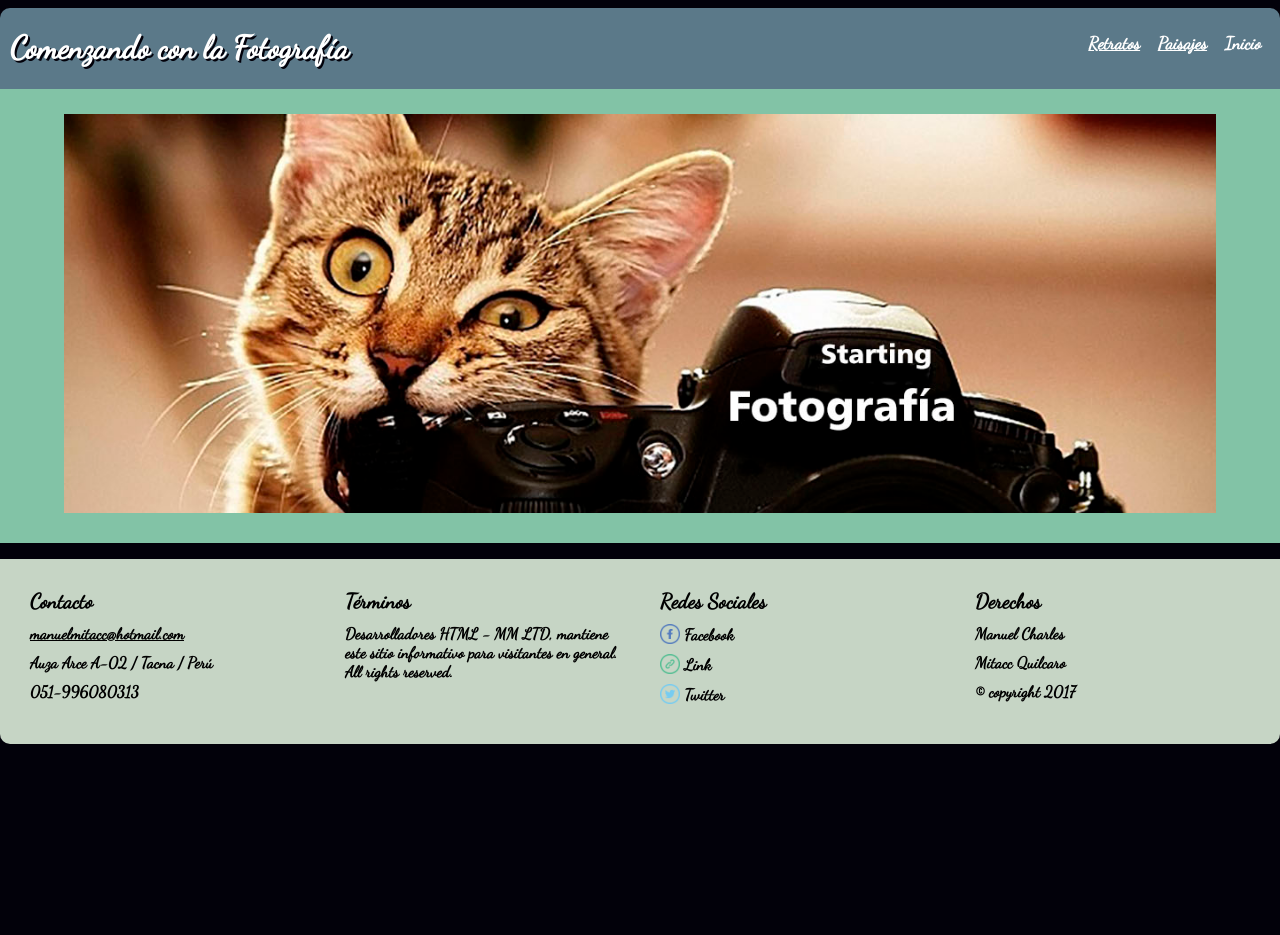
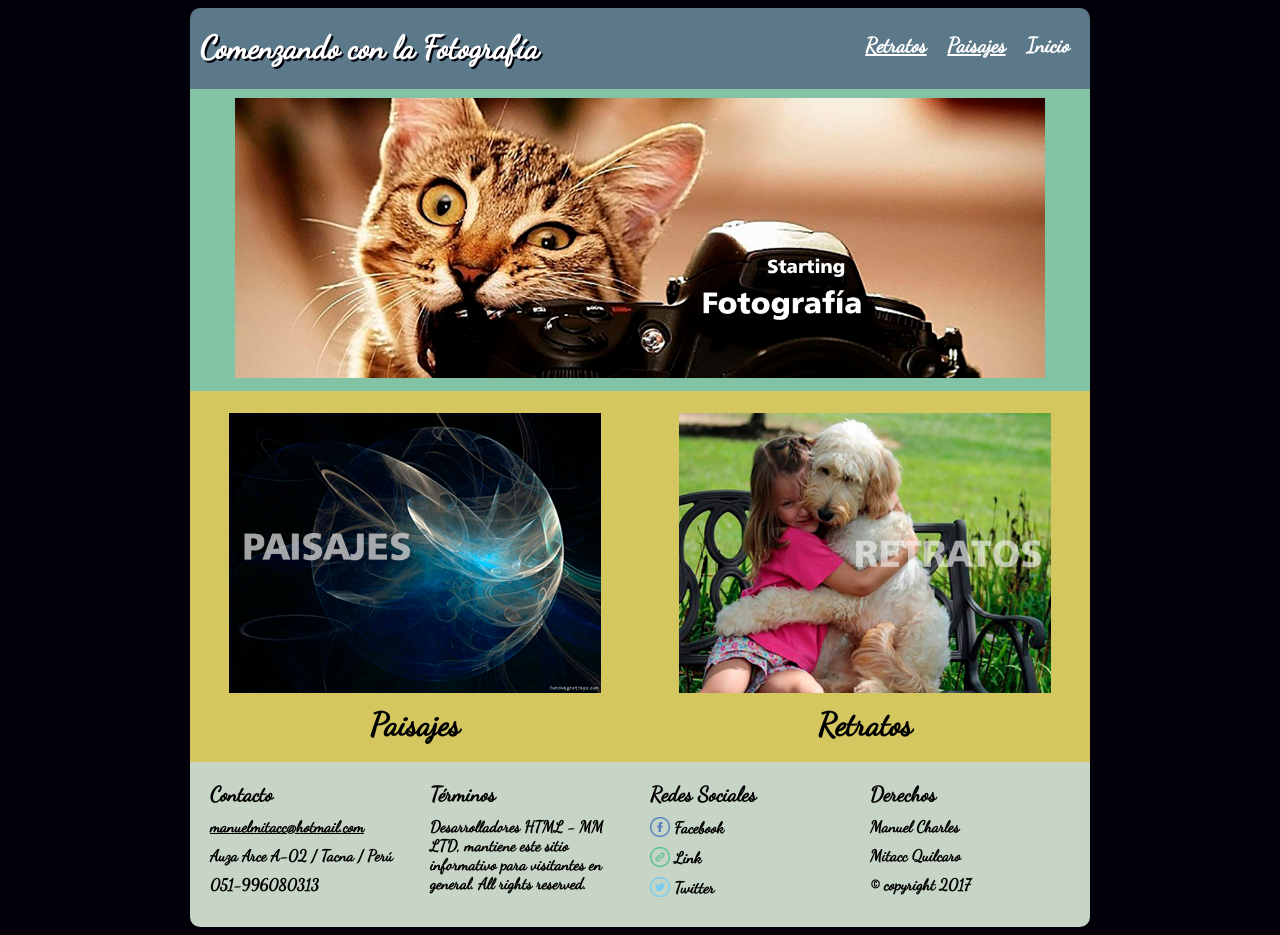
Before and after one commit to mmitacc/Starting_Fotografia, a plain HTML site: page index.html in a window 1280 px wide. Before the commit the page ends 800 px from the top, so only its background shows below. Drawn offline with Linux system fonts and the light colour scheme.

Commit message:
Finalizando el index.html

```diff
--- a/css/estilos_index.css
+++ b/css/estilos_index.css
@@ -7,6 +7,12 @@ body{
   font-weight: bold;
   background-color: #02010a;
   width: auto;
+  margin-left: auto;
+  margin-right: auto;
+}
+
+#contenido{
+  width: 900px;
   margin-left: auto;
   margin-right: auto;
 }
@@ -32,7 +38,7 @@ header nav a:link, header nav a:visited {
 		padding: 0.5em 0.5em;
 		text-decoration: underline;
 		color: white;
-    font-size: 1.1em;
+    font-size: 1.3em;
 }
 
 header nav .inicio:link, header nav .inicio:visited {
@@ -67,7 +73,7 @@ header nav{
   margin: 0 auto;
 }
 
-#imagen-central{
+#imagen-central figure{
   background-color: #82c3a6;
   width: 100%;
   margin: 0;
@@ -76,12 +82,71 @@ header nav{
   vertical-align: middle;
 }
 
-.central{
+.foto-central{
   background-color: none;
-  padding: 2% 5%;
+  padding: 1%;
   width: 90%
 }
 
+#imagen-secundaria{
+  background-color: #d5c75f;
+  border: 1px;
+  width: 100%;
+  margin: 0;
+  display: -webkit-flex;
+	display: flex;
+	-webkit-flex-flow: row wrap;
+	flex-flow: row wrap;
+}
+
+#imagen-secundaria figure{
+  box-sizing:border-box;
+  width: 50%;
+  margin: 0;
+  padding: 2%;
+  color: black;
+  font-size: 2em;
+  text-align: center;
+  vertical-align: middle;
+}
+
+.paisajes, .retratos{
+  background-color: none;
+  padding: 1%;
+  width: 90%
+}
+
+@keyframes paisajes-animacion {
+  from{
+    -ms-transform: rotate(10deg);
+  	-webkit-transform: rotate(10deg);
+  	transform: rotate(10deg);
+  }
+  to{
+    -ms-transform: rotate(-10deg);
+  	-webkit-transform: rotate(-10deg);
+  	transform: rotate(-10deg);
+  }
+}
+
+.paisajes:hover{
+  animation: paisajes-animacion 2s;
+  box-shadow: 2px 2px #82c3a6;
+}
+
+@keyframes retratos-animacion {
+  from{
+    transform: translate3d(20px, -5px, 0px);
+  }
+  to{
+    transform: translate3d(0px, 0px, 0px);
+  }
+}
+
+.retratos:hover{
+  animation: retratos-animacion 2s;
+  box-shadow: 2px 2px #82c3a6;
+}
 
 footer{
   background-color: #C6d5c5;
@@ -91,16 +156,17 @@ footer{
   border-radius: 0px 0px 10px 10px;
   -moz-border-radius: 0px 0px 10px 10px;
   -webkit-border-radius: 0px 0px 10px 10px;
-  box-sizing:border-box;
   display: -webkit-flex;
-	display: flex;
-	-webkit-flex-flow: row wrap;
-	flex-flow: row wrap;
+  display: flex;
+  -webkit-flex-flow: row wrap;
+  flex-flow: row wrap;
 }
 
 footer aside{
   width: 25%;
   color: black;
+  margin: 10;
+  padding: 10;
   font-size: 1em;
   text-align: left;
 }
@@ -112,7 +178,7 @@ footer aside{
 aside ul{
   list-style-type: none;
   margin: 10px;
-  padding: 10px;
+  padding: 0px;
 }
 
 aside ul li{
@@ -140,6 +206,12 @@ footer aside a:link, footer aside a:visited {
     width: fit-content; /*Fuerza el centrado del nav*/
     margin: 0 auto;
   }
+  #imagen-secundaria figure{
+    box-sizing:border-box;
+    width: 100%;
+    margin: 0;
+    padding: 2%;
+  }
   footer aside{
     width: 100%;
   }
--- a/index.html
+++ b/index.html
@@ -27,18 +27,21 @@
       </nav>
     </header>
 
+    <section id="imagen-central">
+      <figure >
+        <img src="fotos/fotografia.jpg" alt="Foto principal de la Pagina Web" class="foto-central">
+      </figure>
+    </section>
 
-
-    <figure id="imagen-central">
-      <img src="fotos/fotografia.jpg" alt="Foto principal de la Pagina Web" class="central">
-    </figure>
-
-    <section>
-
+    <section id="imagen-secundaria">
       <figure>
-
+        <img src="fotos/paisajes.jpg" alt="Paisajes artisticos del mundo" class="paisajes">
+        <figcaption>Paisajes</figcaption>
       </figure>
-
+      <figure>
+        <img src="fotos/retratos.jpg" alt="Retratos artisticos y emotivos" class="retratos">
+        <figcaption>Retratos</figcaption>
+      </figure>
     </section>
 
     <footer>
```
